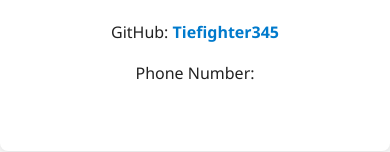
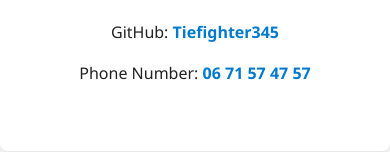
Before and after one commit to tiefighter345/website, a plain HTML site: page index.html in a window 390 px wide. Shown: the part 621-773 px from the top of the page. Drawn offline with Linux system fonts and the light colour scheme.

Commit message:
Phone number fix

```diff
--- a/index.html
+++ b/index.html
@@ -54,7 +54,7 @@
             <h2 id="contact-heading">Contact</h2>
             <p>Email: <a href="mailto:Thomas.Grenet@outlook.com">Thomas.Grenet@outlook.com</a></p>
             <p>GitHub: <a href="https://github.com/Tiefighter345" target="_blank" rel="noopener">Tiefighter345</a></p>
-            <p>Phone Number: <a href="06 71 57 47 57"06 71 57 47 57</a></p>
+            <p>Phone Number: <a href="06 71 57 47 57">06 71 57 47 57</a></p>
         </section>
     </main>
 </body>
```
